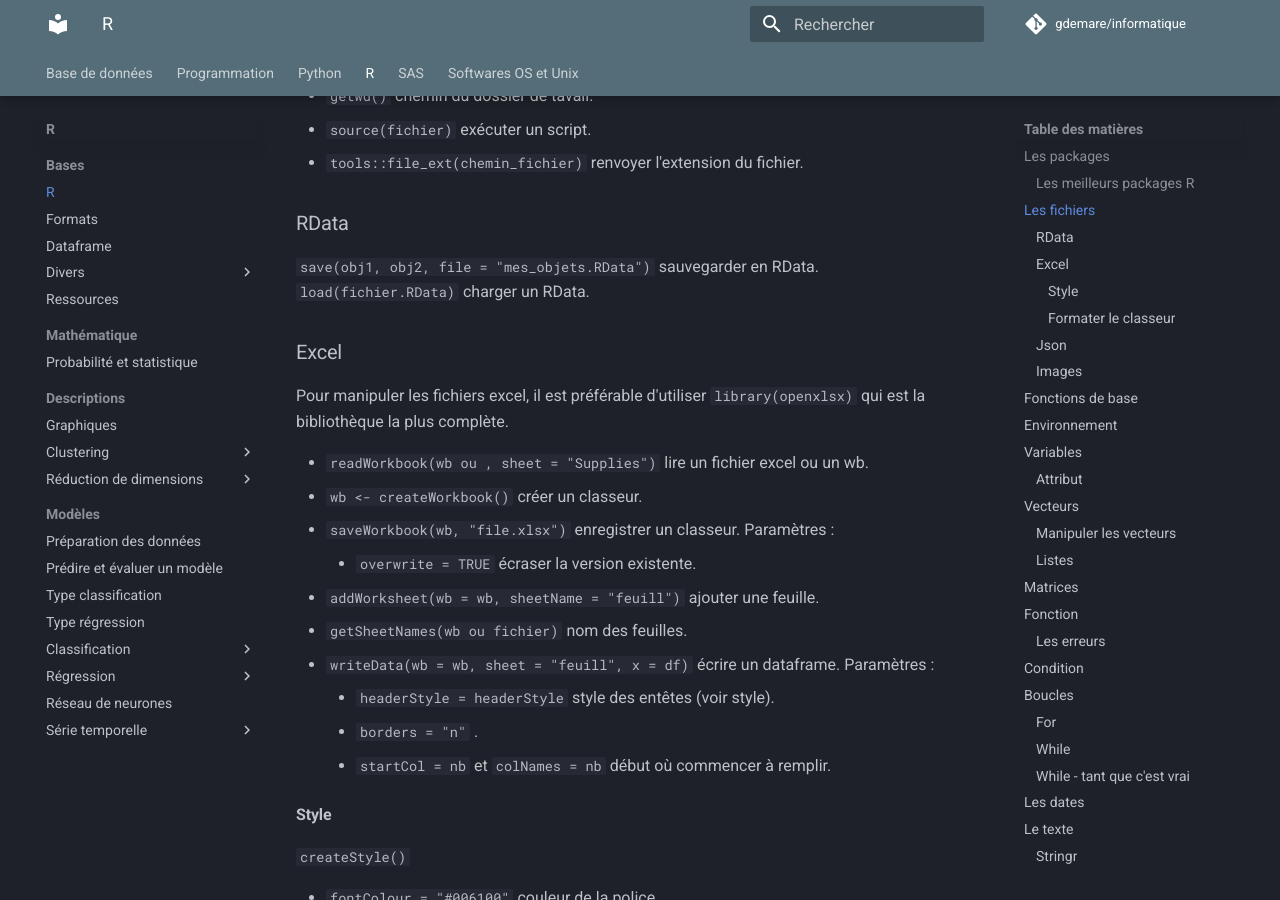
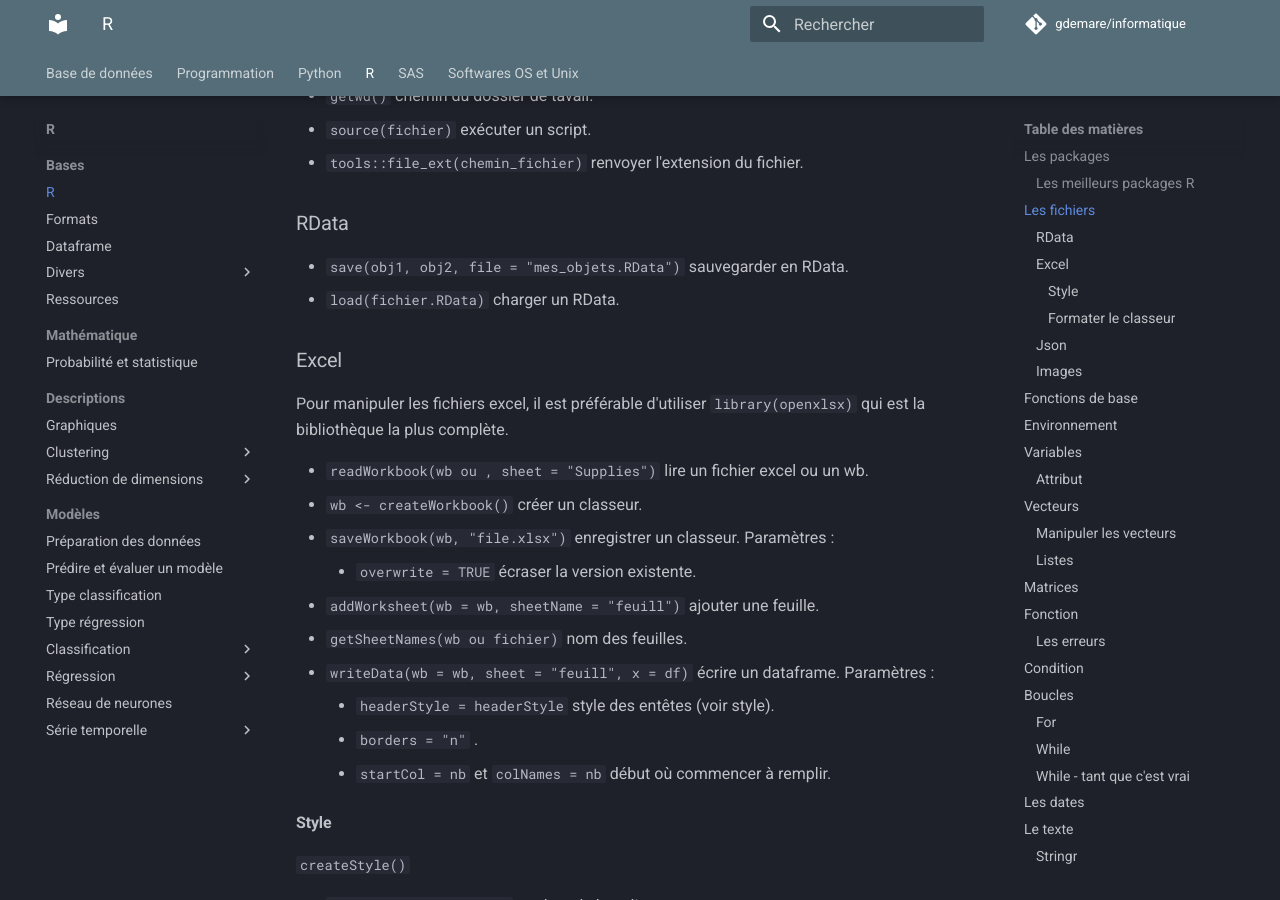
Before and after one commit to gdemare/Informatique, an MkDocs documentation site: the page built from docs/r/r_r.md, in a window 1280 px wide and 900 px high, scrolled down 1086 px. Built offline with MkDocs 1.6.1 and Material for MkDocs 9.7.7, drawn with Linux system fonts in a browser that asks for light colours; comment, search, counter and statistics services are not loaded.

Commit message:
Update r_r.md

```diff
--- a/docs/r/r_r.md
+++ b/docs/r/r_r.md
@@ -33,8 +33,8 @@
 
 ### RData
 
-`save(obj1, obj2, file = "mes_objets.RData")` sauvegarder en RData.
-`load(fichier.RData)` charger un RData.
+* `save(obj1, obj2, file = "mes_objets.RData")` sauvegarder en RData.
+* `load(fichier.RData)` charger un RData.
 
 ### Excel
 
@@ -112,7 +112,6 @@ Déclarer des variables :
 
 * `attr(iris, "perso") <- valeur` ajouter un attribut à objet.
 * `attributes(dt_conc)` renvoie les attribue d'un objet.
-
 
 ## Vecteurs
 
```
